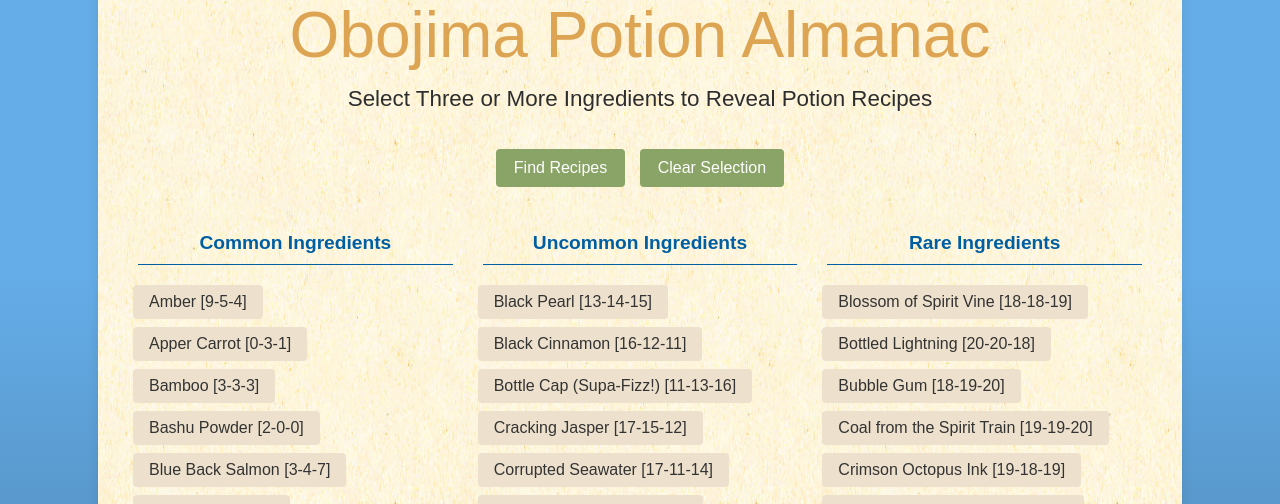
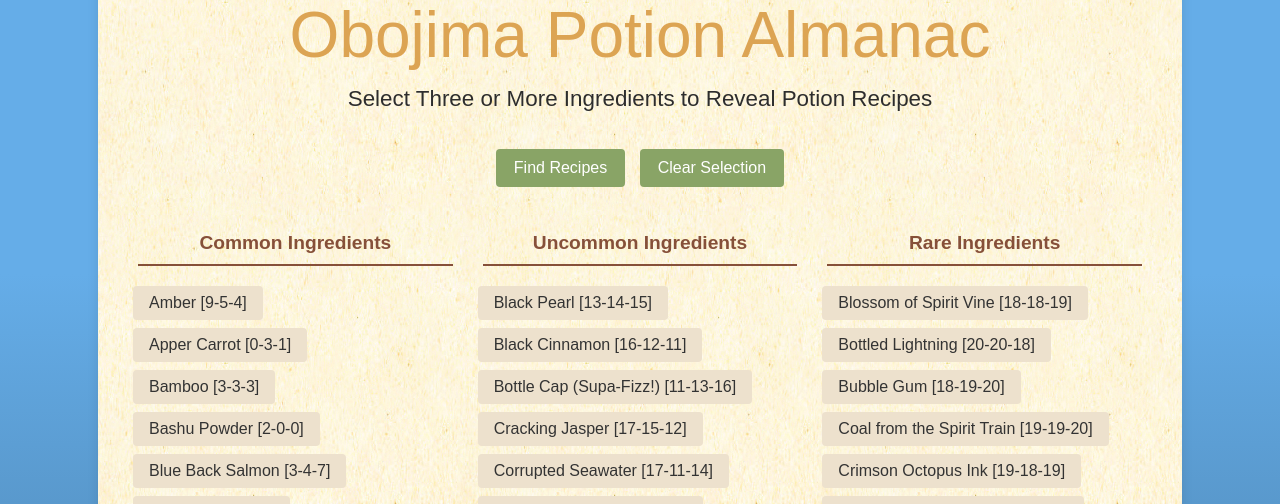
Before and after one commit to billhanscom/ObojimaPotionAlmanac, a Flask app: page / in a window 1280 px wide. Shown: the part 126-630 px from the top of the page. Run offline with Flask 3, Linux system fonts and the light colour scheme; some web fonts are replaced.

Commit message:
Add files via upload

```diff
--- a/static/style.css
+++ b/static/style.css
@@ -45,8 +45,8 @@ h2 { /* Subhead */
 }
 h3 { /* Column headers */
 	font-family:"rogliano",sans-serif;
-	color:#005fa3;
-	border-bottom:1px solid #005fa3;
+	color:#865039;
+	border-bottom:2px solid #865039;
 	font-size:1.2em;
 	font-weight:700;
 	margin-top: 10px;
@@ -63,7 +63,7 @@ h4, .potion-header {
 h5 {
 	color:#2d2d2d;
 	font-size:1em;
-	font-weight:500;
+	font-weight:700;
     margin-top:10px;
 	margin-bottom:0
 }
@@ -157,7 +157,7 @@ h5 {
 	padding:10px 14px
 }
 .potion-header {
-	background-color:#005fa3;
+	background-color:#bd6041;
 	border-radius:4px;
 	color:#fff;
 	cursor:pointer;
```
